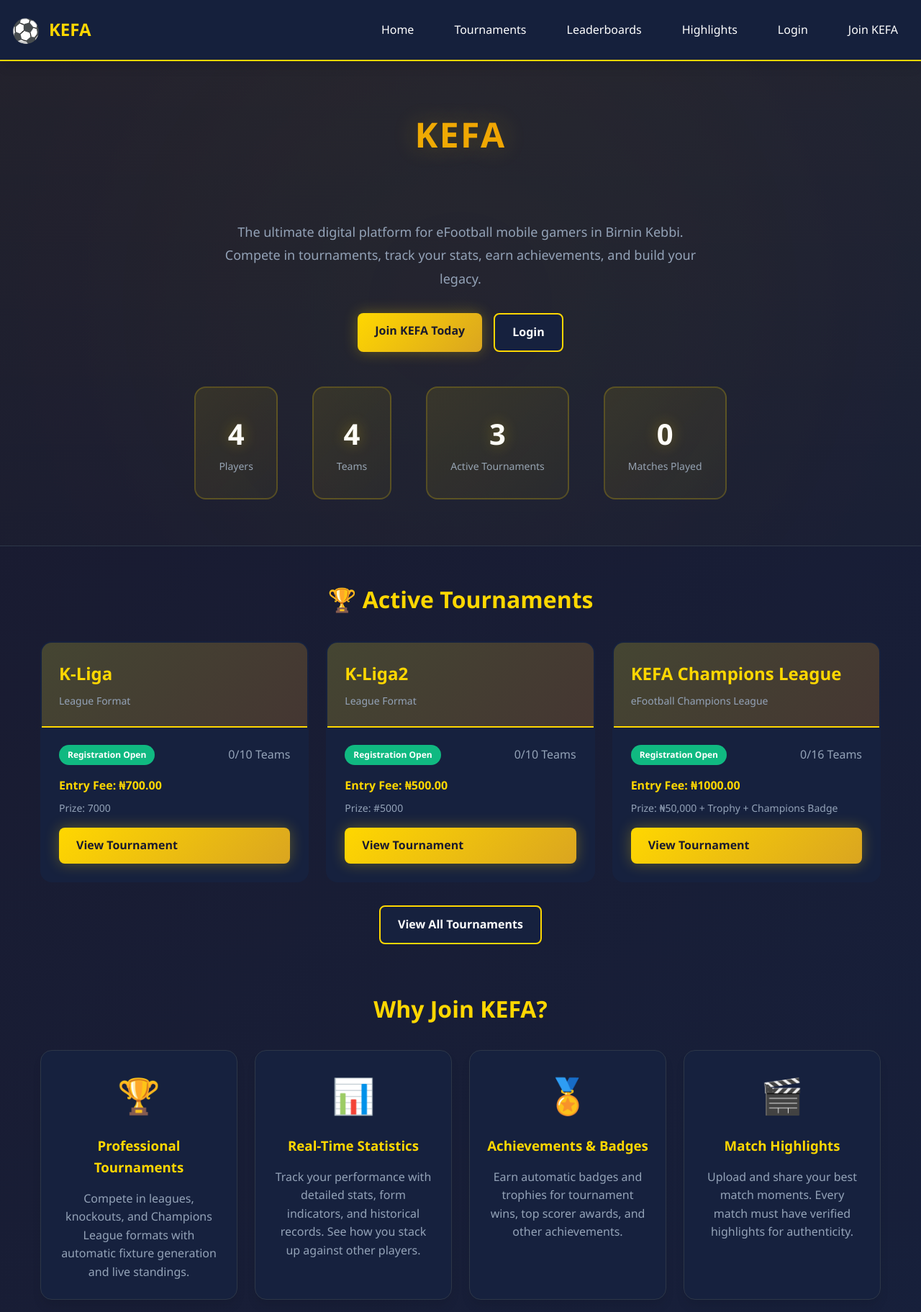
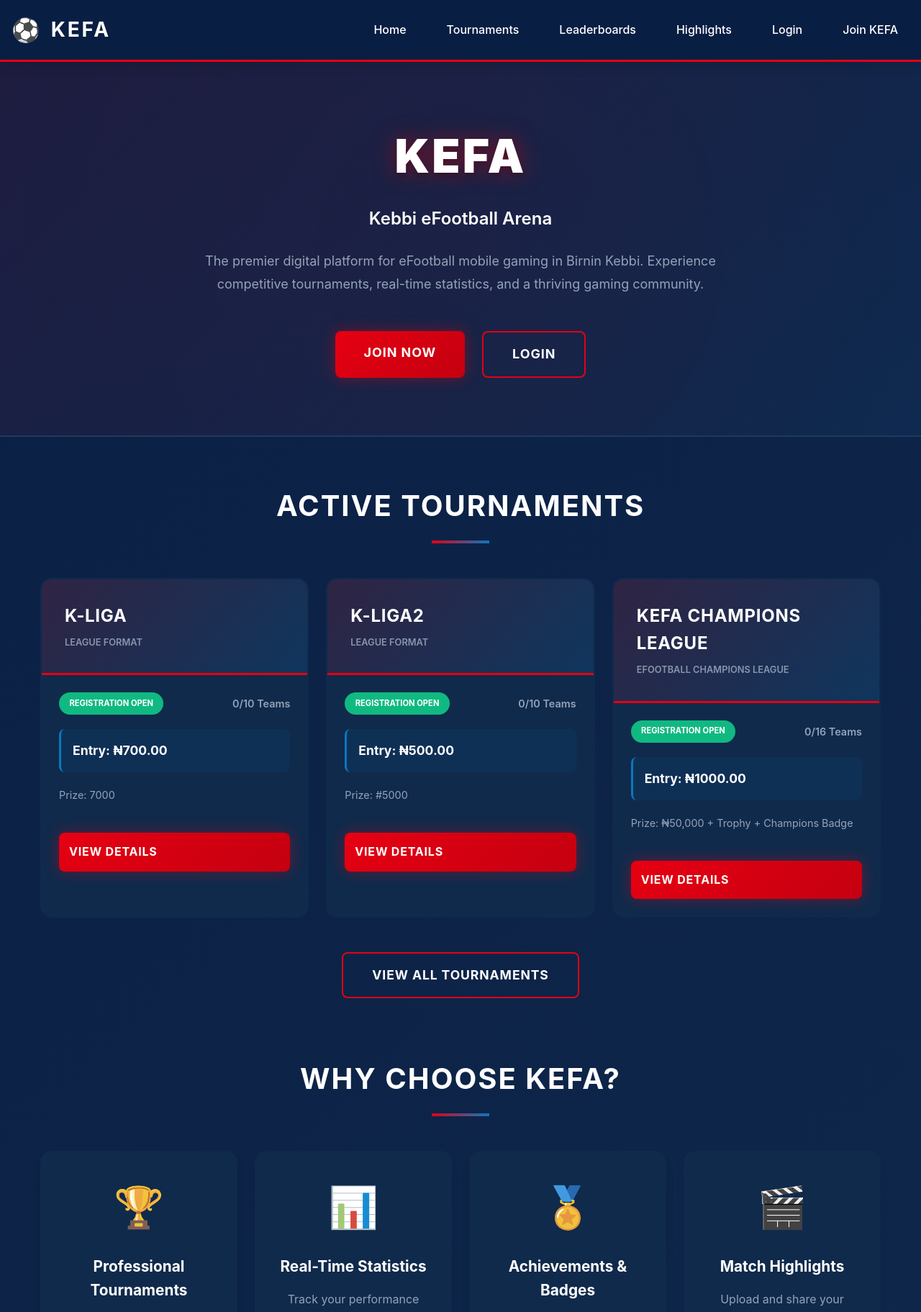
Before and after one commit to nasirdy3/Keffa, a Django app: page / in a window 1280 px wide. Shown: the top 1823 px of the page at 72% size. Run offline with Django 5.2, Linux system fonts and the light colour scheme; data comes from the database, SQL or seed files in the repository; data that the repository does not hold is empty; parts of the project's set-up code (start-up, migrations or seed data) failed here and were passed over.

Commit message:
Update website theme and homepage design to be more professional
Refactor CSS variables for a new color scheme (dark blue/red/white) and update the homepage template to remove statistics and enhance the hero section.

Replit-Commit-Author: Agent
Replit-Commit-Session-Id: 931d557d-70a6-49b6-9bbd-5020b056cac6
Replit-Commit-Checkpoint-Type: intermediate_checkpoint
Replit-Commit-Event-Id: 66c0b344-eb39-422e-8834-ff73fd82ae3d

```diff
--- a/kefa_project/views.py
+++ b/kefa_project/views.py
@@ -10,15 +10,7 @@ from kefa_project.payments.models import Payment
 
 
 def home(request):
-    """Homepage view with platform statistics"""
-
-    # Get statistics
-    total_players = Player.objects.count()
-    total_teams = Team.objects.count()
-    active_tournaments = Tournament.objects.filter(
-        status__in=['registration', 'locked', 'ongoing']
-    ).count()
-    total_matches = Match.objects.filter(status='completed').count()
+    """Homepage view with featured tournaments"""
 
     # Get featured tournaments (active ones)
     featured_tournaments = Tournament.objects.filter(
@@ -26,10 +18,6 @@ def home(request):
     ).order_by('-created_at')[:3]
 
     context = {
-        'total_players': total_players,
-        'total_teams': total_teams,
-        'active_tournaments': active_tournaments,
-        'total_matches': total_matches,
         'featured_tournaments': featured_tournaments,
     }
 
--- a/static/css/main.css
+++ b/static/css/main.css
@@ -1,20 +1,26 @@
 :root {
-  --primary-gold: #FFD700;
-  --gold-light: #FFF4CC;
-  --gold-dark: #DAA520;
-  --accent-orange: #FF8C00;
-  --dark-bg: #1a1a2e;
-  --card-bg: #16213e;
+  --primary-red: #E60012;
+  --red-light: #FF1F2F;
+  --red-dark: #C40010;
+  --accent-blue: #0A78BE;
+  --dark-bg: #0A1F44;
+  --card-bg: #102A4C;
   --text-light: #ffffff;
   --text-muted: #94a3b8;
   --success-green: #10b981;
   --danger-red: #ef4444;
-  --border-color: #2d3748;
+  --border-color: #1E3A5F;
   --shadow-sm: 0 1px 2px 0 rgba(0, 0, 0, 0.05);
   --shadow-md: 0 4px 6px -1px rgba(0, 0, 0, 0.1);
   --shadow-lg: 0 10px 15px -3px rgba(0, 0, 0, 0.1);
   --shadow-xl: 0 20px 25px -5px rgba(0, 0, 0, 0.1);
-  --shadow-glow: 0 0 20px rgba(255, 215, 0, 0.3);
+  --shadow-glow: 0 0 20px rgba(230, 0, 18, 0.4);
+
+  --primary-gold: #E60012;
+  --gold-light: #FF1F2F;
+  --gold-dark: #C40010;
+  --accent-orange: #0A78BE;
+  --gold: #E60012;
 }
 
 * {
@@ -24,8 +30,8 @@
 }
 
 body {
-  font-family: 'Segoe UI', -apple-system, BlinkMacSystemFont, 'Roboto', sans-serif;
-  background: linear-gradient(135deg, #1a1a2e 0%, #16213e 100%);
+  font-family: 'Inter', 'Segoe UI', -apple-system, BlinkMacSystemFont, 'Roboto', 'Helvetica Neue', sans-serif;
+  background: linear-gradient(135deg, #0A1F44 0%, #102A4C 100%);
   color: var(--text-light);
   line-height: 1.6;
   min-height: 100vh;
@@ -45,9 +51,9 @@ body {
 
 /* Navigation */
 .navbar {
-  background: rgba(22, 33, 62, 0.95);
+  background: rgba(10, 31, 68, 0.98);
   backdrop-filter: blur(10px);
-  border-bottom: 2px solid var(--primary-gold);
+  border-bottom: 3px solid var(--primary-red);
   position: sticky;
   top: 0;
   z-index: 1000;
@@ -68,14 +74,15 @@ body {
   align-items: center;
   gap: 0.75rem;
   text-decoration: none;
-  color: var(--primary-gold);
-  font-size: 1.5rem;
-  font-weight: bold;
+  color: #ffffff;
+  font-size: 1.75rem;
+  font-weight: 700;
+  letter-spacing: 0.1em;
   transition: all 0.3s ease;
 }
 
 .navbar-brand:hover {
-  color: var(--gold-light);
+  color: var(--primary-red);
   text-shadow: var(--shadow-glow);
 }
 
@@ -121,10 +128,10 @@ body {
 
 /* Hero Section */
 .hero {
-  background: linear-gradient(135deg, rgba(255, 215, 0, 0.1) 0%, rgba(255, 140, 0, 0.1) 100%);
-  padding: 4rem 1rem;
+  background: linear-gradient(135deg, rgba(230, 0, 18, 0.08) 0%, rgba(10, 120, 190, 0.08) 100%);
+  padding: 5rem 1rem;
   text-align: center;
-  border-bottom: 1px solid var(--border-color);
+  border-bottom: 2px solid var(--border-color);
   position: relative;
   overflow: hidden;
 }
@@ -136,7 +143,7 @@ body {
   left: -50%;
   width: 200%;
   height: 200%;
-  background: radial-gradient(circle, rgba(255, 215, 0, 0.05) 0%, transparent 70%);
+  background: radial-gradient(circle, rgba(230, 0, 18, 0.05) 0%, transparent 70%);
   animation: pulse 15s ease-in-out infinite;
 }
 
@@ -151,13 +158,13 @@ body {
 }
 
 .hero-title {
-  font-size: 3rem;
+  font-size: 4rem;
   margin-bottom: 1rem;
-  background: linear-gradient(45deg, var(--primary-gold), var(--accent-orange));
-  -webkit-background-clip: text;
-  -webkit-text-fill-color: transparent;
-  background-clip: text;
-  animation: shimmer 3s ease-in-out infinite;
+  font-weight: 900;
+  letter-spacing: 0.05em;
+  color: #ffffff;
+  text-transform: uppercase;
+  text-shadow: 0 0 30px rgba(230, 0, 18, 0.5), 0 4px 8px rgba(0, 0, 0, 0.3);
 }
 
 @keyframes shimmer {
@@ -186,7 +193,7 @@ body {
 .hero-stat-value {
   font-size: 2.5rem;
   font-weight: bold;
-  color: var(--primary-gold);
+  color: var(--primary-red);
   display: block;
 }
 
@@ -209,25 +216,33 @@ body {
 }
 
 .btn-primary {
-  background: linear-gradient(135deg, var(--primary-gold), var(--gold-dark));
-  color: var(--dark-bg);
+  background: linear-gradient(135deg, var(--primary-red), var(--red-dark));
+  color: #ffffff;
   box-shadow: var(--shadow-glow);
+  font-weight: 700;
+  text-transform: uppercase;
+  letter-spacing: 0.05em;
 }
 
 .btn-primary:hover {
   transform: translateY(-2px);
-  box-shadow: 0 0 30px rgba(255, 215, 0, 0.5);
+  box-shadow: 0 0 30px rgba(230, 0, 18, 0.6);
+  background: linear-gradient(135deg, var(--red-light), var(--primary-red));
 }
 
 .btn-secondary {
-  background: var(--card-bg);
+  background: transparent;
   color: var(--text-light);
-  border: 2px solid var(--primary-gold);
+  border: 2px solid var(--primary-red);
+  font-weight: 700;
+  text-transform: uppercase;
+  letter-spacing: 0.05em;
 }
 
 .btn-secondary:hover {
-  background: rgba(255, 215, 0, 0.1);
+  background: rgba(230, 0, 18, 0.15);
   transform: translateY(-2px);
+  border-color: var(--red-light);
 }
 
 .btn-success {
@@ -310,22 +325,24 @@ body {
 }
 
 .tournament-card:hover {
-  border-color: var(--primary-gold);
+  border-color: var(--primary-red);
   transform: translateY(-8px);
-  box-shadow: 0 0 30px rgba(255, 215, 0, 0.3);
+  box-shadow: 0 0 30px rgba(230, 0, 18, 0.4);
 }
 
 .tournament-card-header {
-  background: linear-gradient(135deg, rgba(255, 215, 0, 0.2), rgba(255, 140, 0, 0.2));
-  padding: 1.5rem;
-  border-bottom: 2px solid var(--primary-gold);
+  background: linear-gradient(135deg, rgba(230, 0, 18, 0.15), rgba(10, 120, 190, 0.15));
+  padding: 2rem;
+  border-bottom: 3px solid var(--primary-red);
 }
 
 .tournament-name {
   font-size: 1.5rem;
-  font-weight: bold;
-  color: var(--primary-gold);
+  font-weight: 700;
+  color: #ffffff;
   margin-bottom: 0.5rem;
+  text-transform: uppercase;
+  letter-spacing: 0.03em;
 }
 
 .tournament-type {
--- a/templates/home.html
+++ b/templates/home.html
@@ -5,151 +5,145 @@
 
 {% block content %}
 <!-- Hero Section -->
-<section class="hero" style="background: linear-gradient(180deg, rgba(255, 215, 0, 0.03) 0%, transparent 100%);">
+<section class="hero">
+    <div class="container">
         <div class="hero-content">
-        <h1 class="hero-title" style="text-shadow: 0 0 40px rgba(255, 215, 0, 0.3); letter-spacing: 0.05em;">KEFA</h1>
-        <p class="hero-subtitle" style="background: linear-gradient(135deg, var(--gold), var(--accent-orange)); -webkit-background-clip: text; -webkit-text-fill-color: transparent; background-clip: text;">Kebbi eFootball Arena - Where Champions Are Made</p>
-        <p style="font-size: 1.125rem; color: var(--text-muted); max-width: 700px; margin: 0 auto 2rem; line-height: 1.8;">
-            The ultimate digital platform for eFootball mobile gamers in Birnin Kebbi. Compete in tournaments, track your stats, earn achievements, and build your legacy.
+            <h1 class="hero-title">KEFA</h1>
+            <p class="hero-subtitle" style="font-size: 1.5rem; color: #ffffff; margin-bottom: 1.5rem; font-weight: 600;">
+                Kebbi eFootball Arena
+            </p>
+            <p style="font-size: 1.125rem; color: var(--text-muted); max-width: 800px; margin: 0 auto 3rem; line-height: 1.8;">
+                The premier digital platform for eFootball mobile gaming in Birnin Kebbi. Experience competitive tournaments, real-time statistics, and a thriving gaming community.
             </p>
 
-        <div class="btn-group" style="justify-content: center;">
+            <div class="btn-group" style="justify-content: center; gap: 1.5rem;">
                 {% if user.is_authenticated %}
-                <a href="{% url 'players:player_dashboard' %}" class="btn btn-primary">My Dashboard</a>
-                <a href="{% url 'tournaments:list' %}" class="btn btn-secondary">Browse Tournaments</a>
+                    <a href="{% url 'players:player_dashboard' %}" class="btn btn-primary" style="padding: 1rem 2.5rem; font-size: 1.125rem;">My Dashboard</a>
+                    <a href="{% url 'tournaments:list' %}" class="btn btn-secondary" style="padding: 1rem 2.5rem; font-size: 1.125rem;">Browse Tournaments</a>
                 {% else %}
-                <a href="{% url 'players:register' %}" class="btn btn-primary">Join KEFA Today</a>
-                <a href="{% url 'players:login' %}" class="btn btn-secondary">Login</a>
+                    <a href="{% url 'players:register' %}" class="btn btn-primary" style="padding: 1rem 2.5rem; font-size: 1.125rem;">Join Now</a>
+                    <a href="{% url 'players:login' %}" class="btn btn-secondary" style="padding: 1rem 2.5rem; font-size: 1.125rem;">Login</a>
                 {% endif %}
             </div>
-    </div>
-
-    <!-- Platform Statistics -->
-    <div class="hero-stats" style="margin-top: 3rem;">
-        <div class="hero-stat" style="background: linear-gradient(135deg, rgba(255, 215, 0, 0.1), rgba(255, 215, 0, 0.05)); border: 2px solid rgba(255, 215, 0, 0.2); border-radius: 16px; padding: 2rem; transition: all 0.3s ease;">
-            <span class="hero-stat-value" style="color: var(--gold); text-shadow: 0 0 20px rgba(255, 215, 0, 0.3);">{{ total_players }}</span>
-            <span class="hero-stat-label">Players</span>
-        </div>
-        <div class="hero-stat" style="background: linear-gradient(135deg, rgba(255, 215, 0, 0.1), rgba(255, 215, 0, 0.05)); border: 2px solid rgba(255, 215, 0, 0.2); border-radius: 16px; padding: 2rem; transition: all 0.3s ease;">
-            <span class="hero-stat-value" style="color: var(--gold); text-shadow: 0 0 20px rgba(255, 215, 0, 0.3);">{{ total_teams }}</span>
-            <span class="hero-stat-label">Teams</span>
-        </div>
-        <div class="hero-stat" style="background: linear-gradient(135deg, rgba(255, 215, 0, 0.1), rgba(255, 215, 0, 0.05)); border: 2px solid rgba(255, 215, 0, 0.2); border-radius: 16px; padding: 2rem; transition: all 0.3s ease;">
-            <span class="hero-stat-value" style="color: var(--gold); text-shadow: 0 0 20px rgba(255, 215, 0, 0.3);">{{ active_tournaments }}</span>
-            <span class="hero-stat-label">Active Tournaments</span>
-        </div>
-        <div class="hero-stat" style="background: linear-gradient(135deg, rgba(255, 215, 0, 0.1), rgba(255, 215, 0, 0.05)); border: 2px solid rgba(255, 215, 0, 0.2); border-radius: 16px; padding: 2rem; transition: all 0.3s ease;">
-            <span class="hero-stat-value" style="color: var(--gold); text-shadow: 0 0 20px rgba(255, 215, 0, 0.3);">{{ total_matches }}</span>
-            <span class="hero-stat-label">Matches Played</span>
         </div>
     </div>
 </section>
 
 <!-- Featured Tournaments -->
 {% if featured_tournaments %}
-<section class="container" style="margin-top: 3rem;">
-    <h2 class="text-center" style="font-size: 2rem; color: var(--primary-gold); margin-bottom: 2rem;">
-        🏆 Active Tournaments
+<section class="container" style="margin-top: 4rem; margin-bottom: 4rem;">
+    <div style="text-align: center; margin-bottom: 3rem;">
+        <h2 style="font-size: 2.5rem; color: #ffffff; margin-bottom: 0.5rem; font-weight: 700; text-transform: uppercase; letter-spacing: 0.05em;">
+            Active Tournaments
         </h2>
+        <div style="width: 80px; height: 4px; background: linear-gradient(90deg, var(--primary-red), var(--accent-blue)); margin: 1rem auto;"></div>
+    </div>
 
     <div class="grid grid-3">
         {% for tournament in featured_tournaments %}
         <div class="tournament-card" onclick="window.location.href='{% url 'tournaments:detail' tournament.id %}'">
             <div class="tournament-card-header">
                 <h3 class="tournament-name">{{ tournament.name }}</h3>
-                <p class="tournament-type">{{ tournament.get_tournament_type_display }}</p>
+                <p class="tournament-type" style="text-transform: uppercase; font-size: 0.8rem; font-weight: 600; opacity: 0.9;">
+                    {{ tournament.get_tournament_type_display }}
+                </p>
             </div>
-            <div class="tournament-card-body">
-                <div class="tournament-info">
-                    <span class="tournament-status status-{{ tournament.status }}">
+            <div class="tournament-card-body" style="padding: 1.5rem;">
+                <div class="tournament-info" style="margin-bottom: 1.25rem; display: flex; justify-content: space-between; align-items: center;">
+                    <span class="tournament-status status-{{ tournament.status }}" style="text-transform: uppercase; font-size: 0.7rem; padding: 0.4rem 0.9rem; border-radius: 20px; font-weight: 700;">
                         {{ tournament.get_status_display }}
                     </span>
-                    <span style="color: var(--text-muted);">
+                    <span style="color: var(--text-muted); font-size: 0.9rem; font-weight: 600;">
                         {{ tournament.current_teams_count }}/{{ tournament.team_limit }} Teams
                     </span>
                 </div>
 
+                <div style="margin-bottom: 1.25rem; padding: 1rem; background: rgba(10, 120, 190, 0.08); border-radius: 8px; border-left: 3px solid var(--accent-blue);">
                     {% if tournament.registration_fee > 0 %}
-                <p style="color: var(--primary-gold); font-weight: 600; margin-bottom: 0.5rem;">
-                    Entry Fee: ₦{{ tournament.registration_fee }}
+                    <p style="color: #ffffff; font-weight: 700; font-size: 1.1rem; margin: 0;">
+                        Entry: ₦{{ tournament.registration_fee }}
                     </p>
                     {% else %}
-                <p style="color: var(--success-green); font-weight: 600; margin-bottom: 0.5rem;">
+                    <p style="color: var(--success-green); font-weight: 700; font-size: 1.1rem; margin: 0;">
                         Free Entry
                     </p>
                     {% endif %}
+                </div>
 
                 {% if tournament.prize %}
-                <p style="color: var(--text-muted); font-size: 0.875rem;">
+                <p style="color: var(--text-muted); font-size: 0.9rem; margin-bottom: 1.5rem; min-height: 2.5rem;">
                     Prize: {{ tournament.prize|truncatewords:10 }}
                 </p>
                 {% endif %}
 
-                <a href="{% url 'tournaments:detail' tournament.id %}" class="btn btn-primary" style="margin-top: 1rem; width: 100%;">
-                    View Tournament
+                <a href="{% url 'tournaments:detail' tournament.id %}" class="btn btn-primary" style="margin-top: auto; width: 100%; padding: 0.875rem;">
+                    View Details
                 </a>
             </div>
         </div>
         {% endfor %}
     </div>
 
-    <div class="text-center" style="margin-top: 2rem;">
-        <a href="{% url 'tournaments:list' %}" class="btn btn-secondary">View All Tournaments</a>
+    <div class="text-center" style="margin-top: 3rem;">
+        <a href="{% url 'tournaments:list' %}" class="btn btn-secondary" style="padding: 1rem 2.5rem; font-size: 1.1rem;">View All Tournaments</a>
     </div>
 </section>
 {% endif %}
 
 <!-- Features Section -->
-<section class="container" style="margin-top: 4rem;">
-    <h2 class="text-center" style="font-size: 2rem; color: var(--primary-gold); margin-bottom: 2rem;">
-        Why Join KEFA?
+<section class="container" style="margin-top: 5rem; margin-bottom: 5rem;">
+    <div style="text-align: center; margin-bottom: 3rem;">
+        <h2 style="font-size: 2.5rem; color: #ffffff; margin-bottom: 0.5rem; font-weight: 700; text-transform: uppercase; letter-spacing: 0.05em;">
+            Why Choose KEFA?
         </h2>
+        <div style="width: 80px; height: 4px; background: linear-gradient(90deg, var(--primary-red), var(--accent-blue)); margin: 1rem auto;"></div>
+    </div>
 
     <div class="grid grid-3">
-        <div class="card text-center">
-            <div style="font-size: 3rem; margin-bottom: 1rem;">🏆</div>
-            <h3 style="color: var(--primary-gold); margin-bottom: 1rem;">Professional Tournaments</h3>
-            <p style="color: var(--text-muted);">
+        <div class="card text-center" style="padding: 2rem; border: 2px solid transparent; transition: all 0.3s ease;">
+            <div style="font-size: 3.5rem; margin-bottom: 1.25rem; filter: grayscale(0.2);">🏆</div>
+            <h3 style="color: #ffffff; margin-bottom: 1rem; font-weight: 700; font-size: 1.3rem;">Professional Tournaments</h3>
+            <p style="color: var(--text-muted); line-height: 1.7;">
                 Compete in leagues, knockouts, and Champions League formats with automatic fixture generation and live standings.
             </p>
         </div>
 
-        <div class="card text-center">
-            <div style="font-size: 3rem; margin-bottom: 1rem;">📊</div>
-            <h3 style="color: var(--primary-gold); margin-bottom: 1rem;">Real-Time Statistics</h3>
-            <p style="color: var(--text-muted);">
-                Track your performance with detailed stats, form indicators, and historical records. See how you stack up against other players.
+        <div class="card text-center" style="padding: 2rem; border: 2px solid transparent; transition: all 0.3s ease;">
+            <div style="font-size: 3.5rem; margin-bottom: 1.25rem; filter: grayscale(0.2);">📊</div>
+            <h3 style="color: #ffffff; margin-bottom: 1rem; font-weight: 700; font-size: 1.3rem;">Real-Time Statistics</h3>
+            <p style="color: var(--text-muted); line-height: 1.7;">
+                Track your performance with detailed stats, form indicators, and historical records. See how you compare.
             </p>
         </div>
 
-        <div class="card text-center">
-            <div style="font-size: 3rem; margin-bottom: 1rem;">🏅</div>
-            <h3 style="color: var(--primary-gold); margin-bottom: 1rem;">Achievements & Badges</h3>
-            <p style="color: var(--text-muted);">
+        <div class="card text-center" style="padding: 2rem; border: 2px solid transparent; transition: all 0.3s ease;">
+            <div style="font-size: 3.5rem; margin-bottom: 1.25rem; filter: grayscale(0.2);">🏅</div>
+            <h3 style="color: #ffffff; margin-bottom: 1rem; font-weight: 700; font-size: 1.3rem;">Achievements & Badges</h3>
+            <p style="color: var(--text-muted); line-height: 1.7;">
                 Earn automatic badges and trophies for tournament wins, top scorer awards, and other achievements.
             </p>
         </div>
 
-        <div class="card text-center">
-            <div style="font-size: 3rem; margin-bottom: 1rem;">🎬</div>
-            <h3 style="color: var(--primary-gold); margin-bottom: 1rem;">Match Highlights</h3>
-            <p style="color: var(--text-muted);">
-                Upload and share your best match moments. Every match must have verified highlights for authenticity.
+        <div class="card text-center" style="padding: 2rem; border: 2px solid transparent; transition: all 0.3s ease;">
+            <div style="font-size: 3.5rem; margin-bottom: 1.25rem; filter: grayscale(0.2);">🎬</div>
+            <h3 style="color: #ffffff; margin-bottom: 1rem; font-weight: 700; font-size: 1.3rem;">Match Highlights</h3>
+            <p style="color: var(--text-muted); line-height: 1.7;">
+                Upload and share your best match moments. Every match features verified highlights for authenticity.
             </p>
         </div>
 
-        <div class="card text-center">
-            <div style="font-size: 3rem; margin-bottom: 1rem;">💬</div>
-            <h3 style="color: var(--primary-gold); margin-bottom: 1rem;">Community Chat</h3>
-            <p style="color: var(--text-muted);">
+        <div class="card text-center" style="padding: 2rem; border: 2px solid transparent; transition: all 0.3s ease;">
+            <div style="font-size: 3.5rem; margin-bottom: 1.25rem; filter: grayscale(0.2);">💬</div>
+            <h3 style="color: #ffffff; margin-bottom: 1rem; font-weight: 700; font-size: 1.3rem;">Community Chat</h3>
+            <p style="color: var(--text-muted); line-height: 1.7;">
                 Connect with fellow gamers in real-time. Organize friendly matches and challenge other teams.
             </p>
         </div>
 
-        <div class="card text-center">
-            <div style="font-size: 3rem; margin-bottom: 1rem;">💰</div>
-            <h3 style="color: var(--primary-gold); margin-bottom: 1rem;">Prize Tournaments</h3>
-            <p style="color: var(--text-muted);">
+        <div class="card text-center" style="padding: 2rem; border: 2px solid transparent; transition: all 0.3s ease;">
+            <div style="font-size: 3.5rem; margin-bottom: 1.25rem; filter: grayscale(0.2);">💰</div>
+            <h3 style="color: #ffffff; margin-bottom: 1rem; font-weight: 700; font-size: 1.3rem;">Prize Tournaments</h3>
+            <p style="color: var(--text-muted); line-height: 1.7;">
                 Compete for real prizes and rewards. Secure payments through Paystack with offline options available.
             </p>
         </div>
@@ -158,18 +152,21 @@
 
 <!-- Call to Action -->
 {% if not user.is_authenticated %}
-<section class="container" style="margin-top: 4rem; margin-bottom: 4rem;">
-    <div class="card text-center" style="background: linear-gradient(135deg, rgba(255, 215, 0, 0.1), rgba(255, 140, 0, 0.1)); border-color: var(--primary-gold);">
-        <h2 style="font-size: 2.5rem; color: var(--primary-gold); margin-bottom: 1rem;">
+<section class="container" style="margin-top: 5rem; margin-bottom: 5rem;">
+    <div class="card text-center" style="background: linear-gradient(135deg, rgba(230, 0, 18, 0.12), rgba(10, 120, 190, 0.12)); border: 2px solid var(--primary-red); padding: 4rem 2rem; position: relative; overflow: hidden;">
+        <div style="position: absolute; top: -50%; right: -50%; width: 200%; height: 200%; background: radial-gradient(circle, rgba(230, 0, 18, 0.1) 0%, transparent 70%); opacity: 0.5;"></div>
+        <div style="position: relative; z-index: 1;">
+            <h2 style="font-size: 3rem; color: #ffffff; margin-bottom: 1rem; font-weight: 900; text-transform: uppercase; letter-spacing: 0.05em;">
                 Ready to Compete?
             </h2>
-        <p style="font-size: 1.25rem; color: var(--text-muted); margin-bottom: 2rem;">
+            <p style="font-size: 1.3rem; color: var(--text-muted); margin-bottom: 2.5rem; max-width: 700px; margin-left: auto; margin-right: auto;">
                 Join KEFA today and start building your eFootball legacy in Birnin Kebbi!
             </p>
             <div class="btn-group" style="justify-content: center;">
-            <a href="{% url 'players:register' %}" class="btn btn-primary" style="font-size: 1.125rem; padding: 1rem 2rem;">
+                <a href="{% url 'players:register' %}" class="btn btn-primary" style="font-size: 1.2rem; padding: 1.25rem 3rem;">
                     Create Your Account
                 </a>
+            </div>
         </div>
     </div>
 </section>
```
Also changed, not shown: other parts of static/css/main.css (+31 -30 lines), 1 other file. Lines whose indentation alone changed are shown as unchanged.
